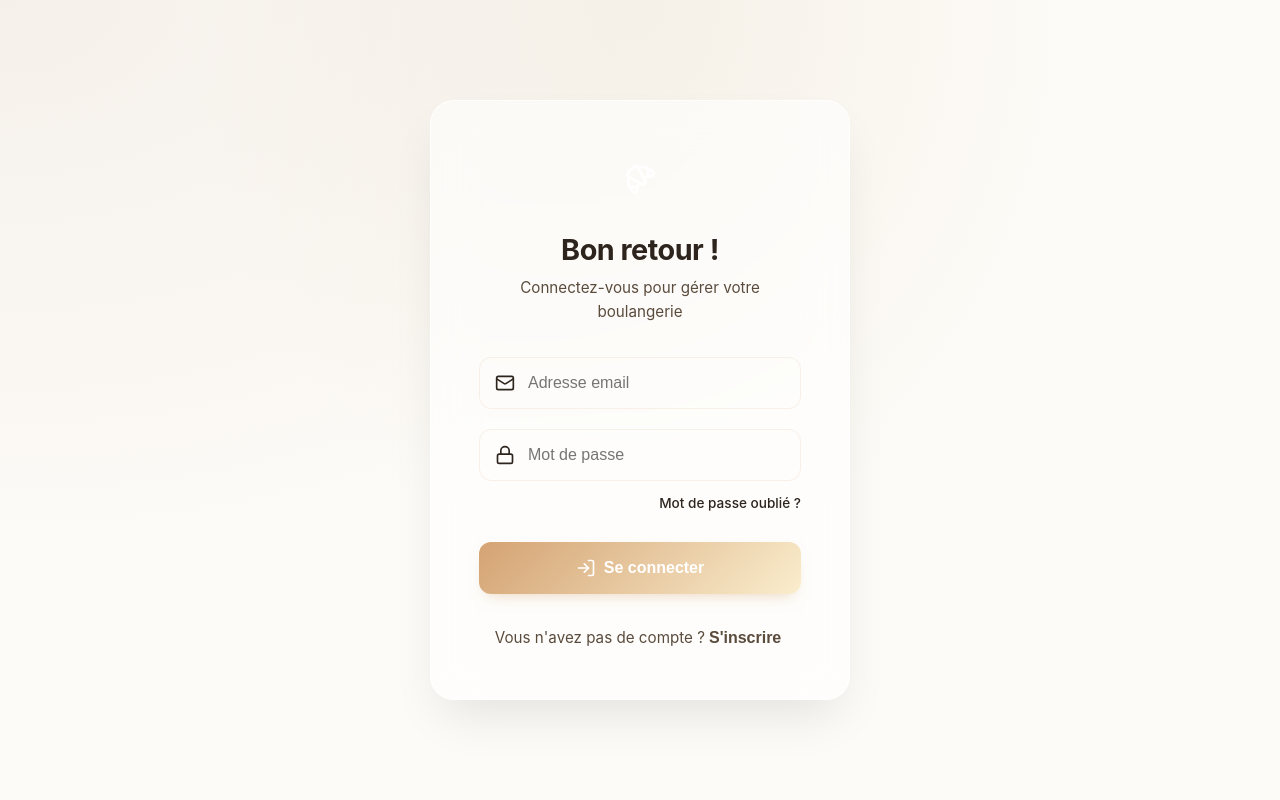
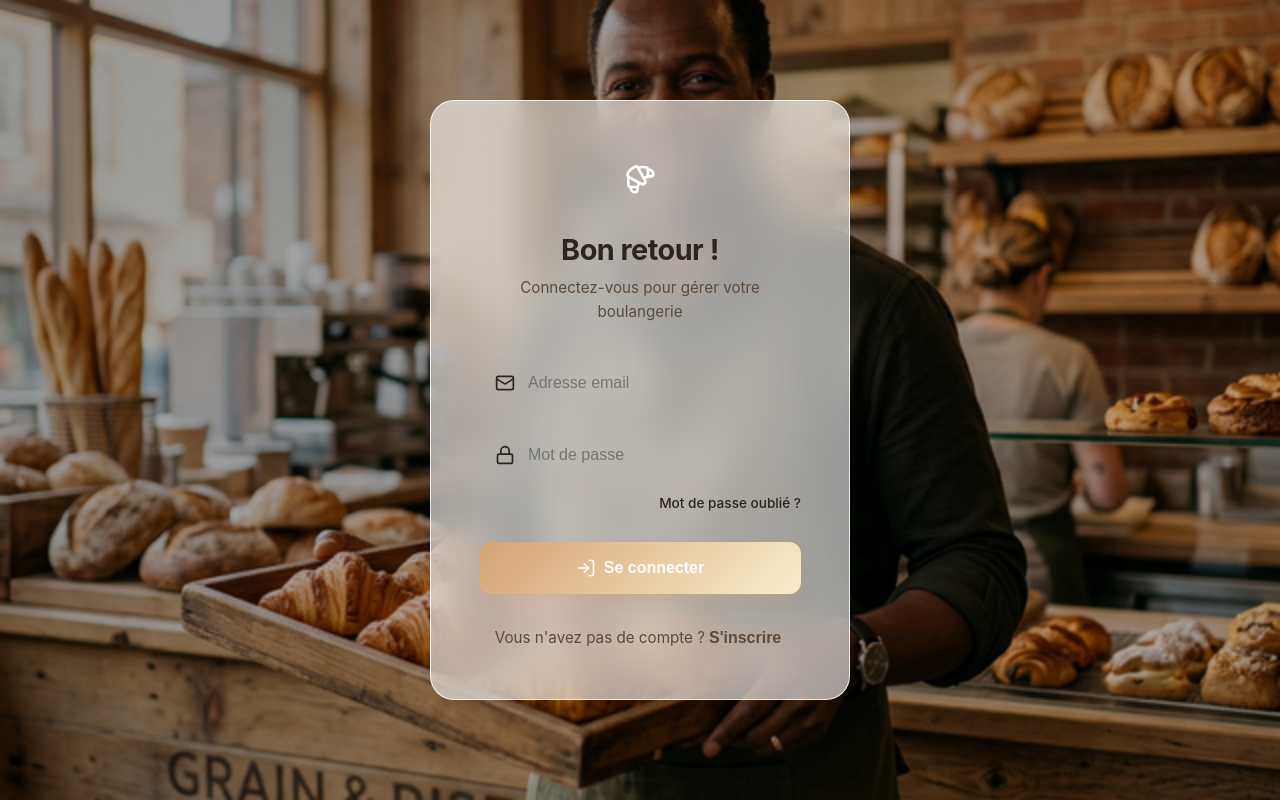
Before and after one commit to syllamohamedmhd99-bot/Pain-quotidien, a React (Vite) app: page /auth in a window 1280 px wide. Built offline with nearby package versions, Linux system fonts and the light colour scheme.

Commit message:
ajout image

```diff
--- a/src/pages/Auth.css
+++ b/src/pages/Auth.css
@@ -5,9 +5,23 @@
     display: flex;
     justify-content: center;
     align-items: center;
-    background: var(--bg-primary);
+    background-image: url('/assets/bakery-bg.png');
+    background-size: cover;
+    background-position: center;
+    background-repeat: no-repeat;
     overflow: hidden;
     font-family: 'Inter', system-ui, -apple-system, sans-serif;
+}
+
+.auth-container::before {
+    content: '';
+    position: absolute;
+    top: 0;
+    left: 0;
+    width: 100%;
+    height: 100%;
+    background: linear-gradient(135deg, rgba(0, 0, 0, 0.4), rgba(0, 0, 0, 0.2));
+    z-index: 1;
 }
 
 /* Background animated elements for a premium feel */
```
Also changed, not shown: public/assets/bakery-bg.png (added).
